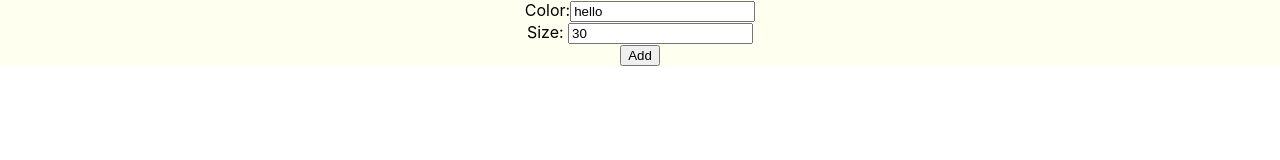
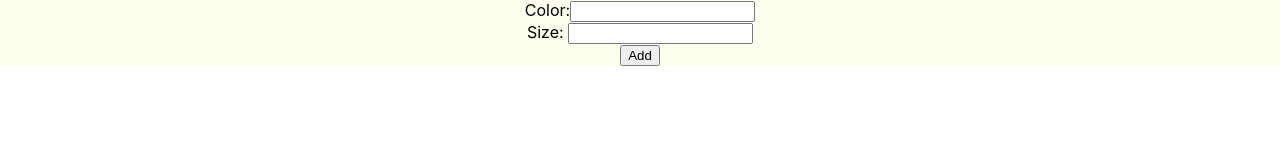
Before and after one commit to Jpgarrett24/basic_react, a React (Create React App) app: page / in a window 1280 px wide. Shown: the top 160 px of the page. Built offline with nearby package versions, Linux system fonts and the light colour scheme.

Commit message:
box generator assignment completed. Functioning clear inputs after submit and customizable box size

```diff
--- a/src/components/BoxForm.js
+++ b/src/components/BoxForm.js
@@ -2,8 +2,7 @@ import React, { useState } from "react"
 
 const BoxForm = (props) => {
     const { boxes, setBoxes } = props
-    const [color, setColor] = useState('hello')
-    const [size, setSize] = useState('30')
+    const [inputs, setInputs] = useState({ color: "", size: "" })
 
     let box = {
         color: "",
@@ -12,32 +11,31 @@ const BoxForm = (props) => {
     };
 
     const newColor = (event) => {
-        box.color = event.target.value;
-        setColor(event.target.value);
+        setInputs({ ...inputs, color: event.target.value });
     };
 
     const newSize = (event) => {
-        box.width = `${event.target.value}px`;
-        box.height = `${event.target.value}px`;
-        setSize(event.target.value);
+        setInputs({ ...inputs, size: event.target.value });
     };
 
+    console.log(inputs);
+
     const handleSubmit = (event) => {
-        console.log(box);
         event.preventDefault();
+        box.color = inputs.color;
+        [box.width, box.height] = [`${inputs.size}px`, `${inputs.size}px`]
         setBoxes([...boxes, box]);
-        setColor("");
-        setSize("");
+        setInputs({ color: "", size: "" })
     }
 
 
     return (
         <form onSubmit={handleSubmit}>
             <label htmlFor="color">Color:</label>
-            <input id="color" onChange={newColor} type="text" value={color}></input>
+            <input id="color" onChange={newColor} type="text" value={inputs.color}></input>
             <br />
             <label htmlFor="size">Size: </label>
-            <input id="size" onChange={newSize} type="number" value={size}></input>
+            <input id="size" onChange={newSize} type="number" value={inputs.size}></input>
             <br />
             <button>Add</button>
         </form >
```
